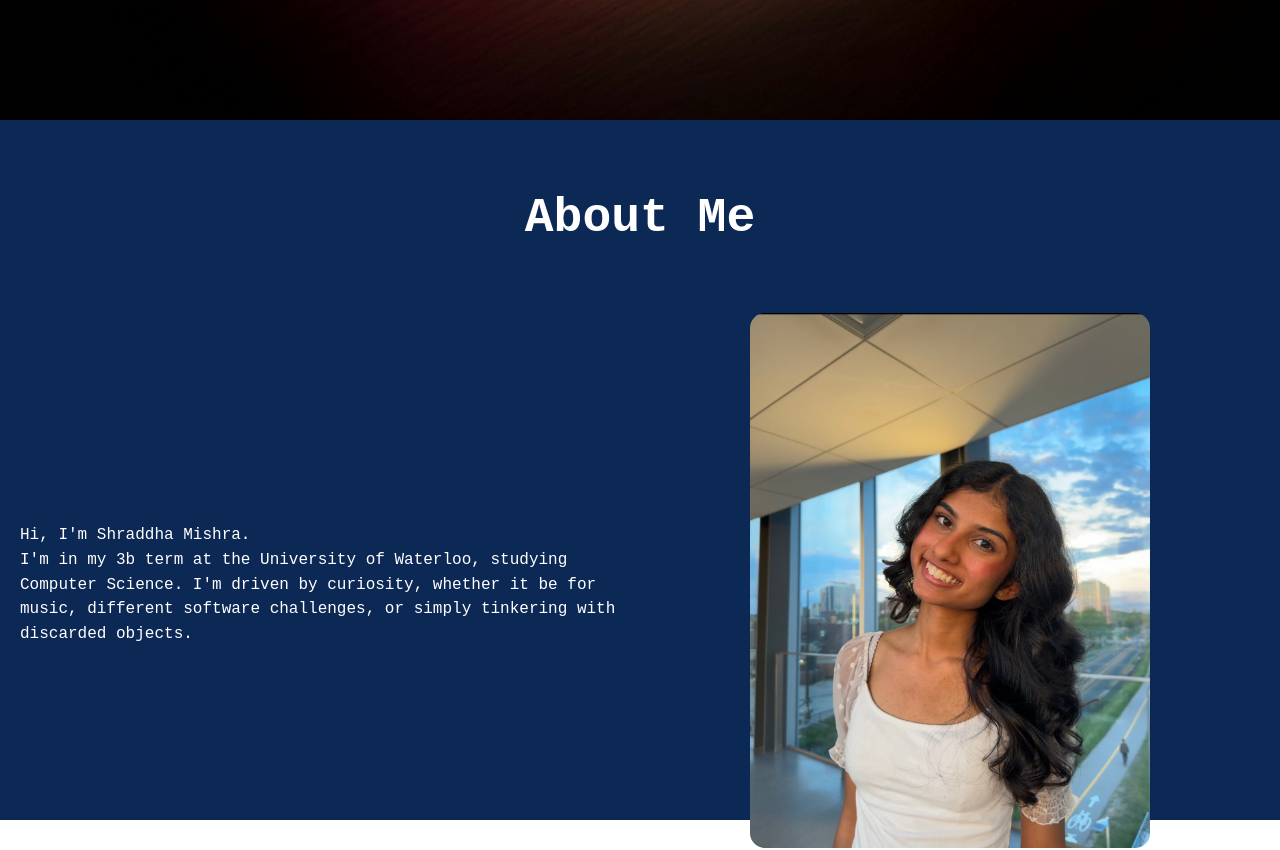
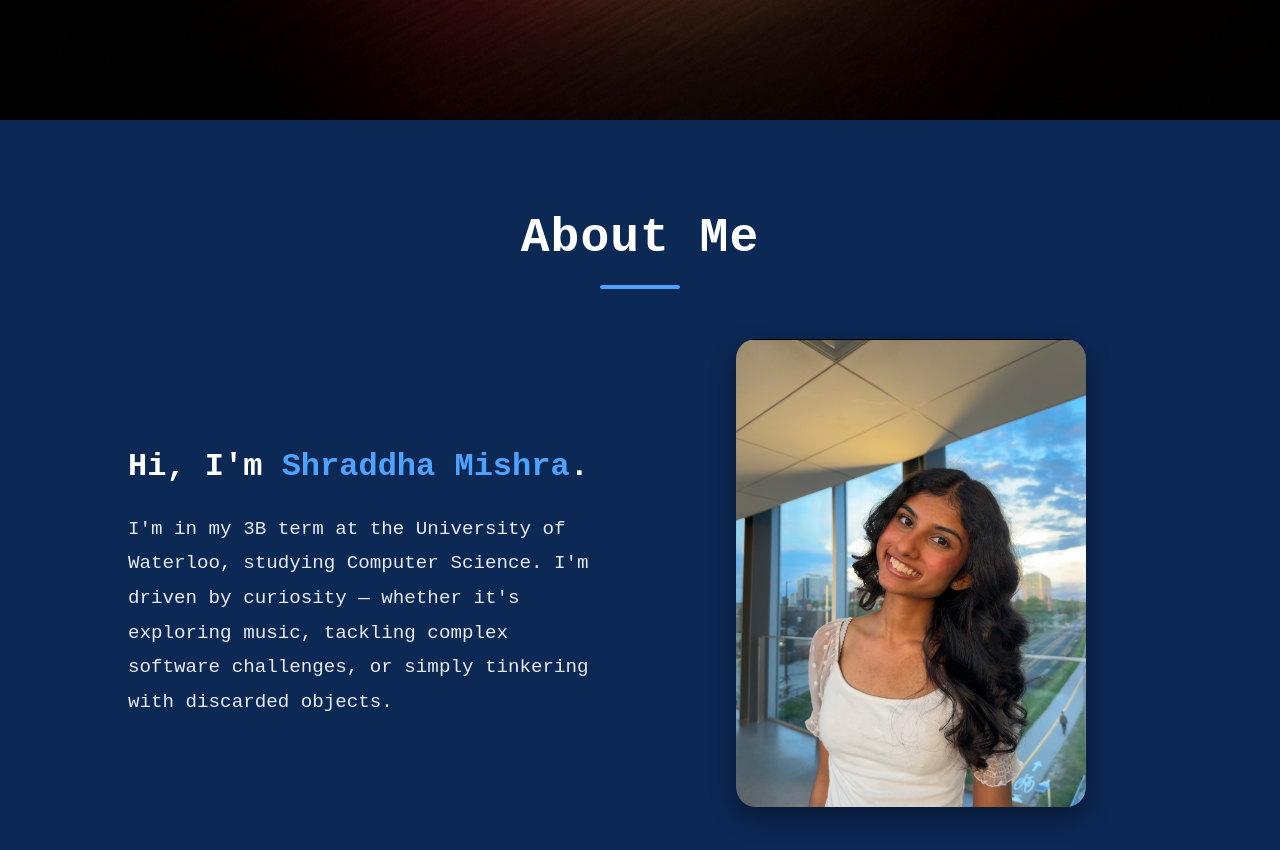
Before and after one commit to shraddhx/codelet, a React (Vite) app: page /contact in a window 1280 px wide. Shown: the part 680-1530 px from the top of the page. Built offline with nearby package versions, Linux system fonts and the light colour scheme.

Commit message:
improvement: clean up About page

```diff
--- a/src/pages/About.tsx
+++ b/src/pages/About.tsx
@@ -4,56 +4,82 @@
   return (
     <div
       style={{
-        height: "calc(100vh - 100px)",
+        minHeight: "calc(100vh - 100px)",
         width: "100%",
-        backgroundColor: "#0c2855ff",
+        backgroundColor: "#0c2855",
         color: "white",
-        padding: "40px 20px",
+        padding: "60px 10%",
         boxSizing: "border-box",
+        display: "flex",
+        flexDirection: "column",
+        alignItems: "center",
       }}
     >
       <h1
         style={{
           fontSize: "3rem",
           textAlign: "center",
-          marginBottom: "40px",
+          marginBottom: "20px",
+          letterSpacing: "1px",
         }}
       >
         About Me
       </h1>
 
-      <div style={{
-        display: "grid",
-        gridTemplateColumns: "1fr 1fr",
-        height: "600px",
-        justifyItems: "center",
-        alignItems: "center",
-      }}>
+      <div
+        style={{
+          width: "80px",
+          height: "4px",
+          background: "#4fa3ff",
+          borderRadius: "2px",
+          marginBottom: "50px",
+        }}
+      ></div>
+
+      <div
+        style={{
+          display: "grid",
+          gridTemplateColumns: "1fr 1fr",
+          gap: "60px",
+          alignItems: "center",
+          width: "100%",
+        }}
+      >
         <div>
-          <div>Hi, I'm Shraddha Mishra.</div>
-          <div> </div>
-          <div>
-            I'm in my 3b term at the University of Waterloo, studying Computer Science.
-            I'm driven by curiosity, whether it be for music, different software challenges,
-            or simply tinkering with discarded objects.
-          </div>
+          <h2 style={{ fontSize: "2rem", marginBottom: "20px" }}>
+            Hi, I'm <span style={{ color: "#4fa3ff" }}>Shraddha Mishra</span>.
+          </h2>
+          <p
+            style={{
+              fontSize: "1.2rem",
+              lineHeight: "1.8",
+              opacity: 0.9,
+            }}
+          >
+            I'm in my 3B term at the University of Waterloo, studying Computer
+            Science. I'm driven by curiosity — whether it's exploring music,
+            tackling complex software challenges, or simply tinkering with
+            discarded objects.
+          </p>
         </div>
-        <div>
+
+        <div style={{ textAlign: "center" }}>
           <img
             src={profileImage}
             alt="Shraddha Mishra"
             style={{
-              maxWidth: "400px",
-              maxHeight: "600px",
+              maxWidth: "350px",
               width: "100%",
               height: "auto",
-              borderRadius: "15px",
-              objectFit: "cover",
+              borderRadius: "20px",
+              boxShadow: "0 10px 25px rgba(0,0,0,0.4)",
+              transition: "transform 0.3s ease",
             }}
+            onMouseOver={(e) => (e.currentTarget.style.transform = "scale(1.05)")}
+            onMouseOut={(e) => (e.currentTarget.style.transform = "scale(1)")}
           />
         </div>
       </div>
-
     </div>
   );
 }
```
